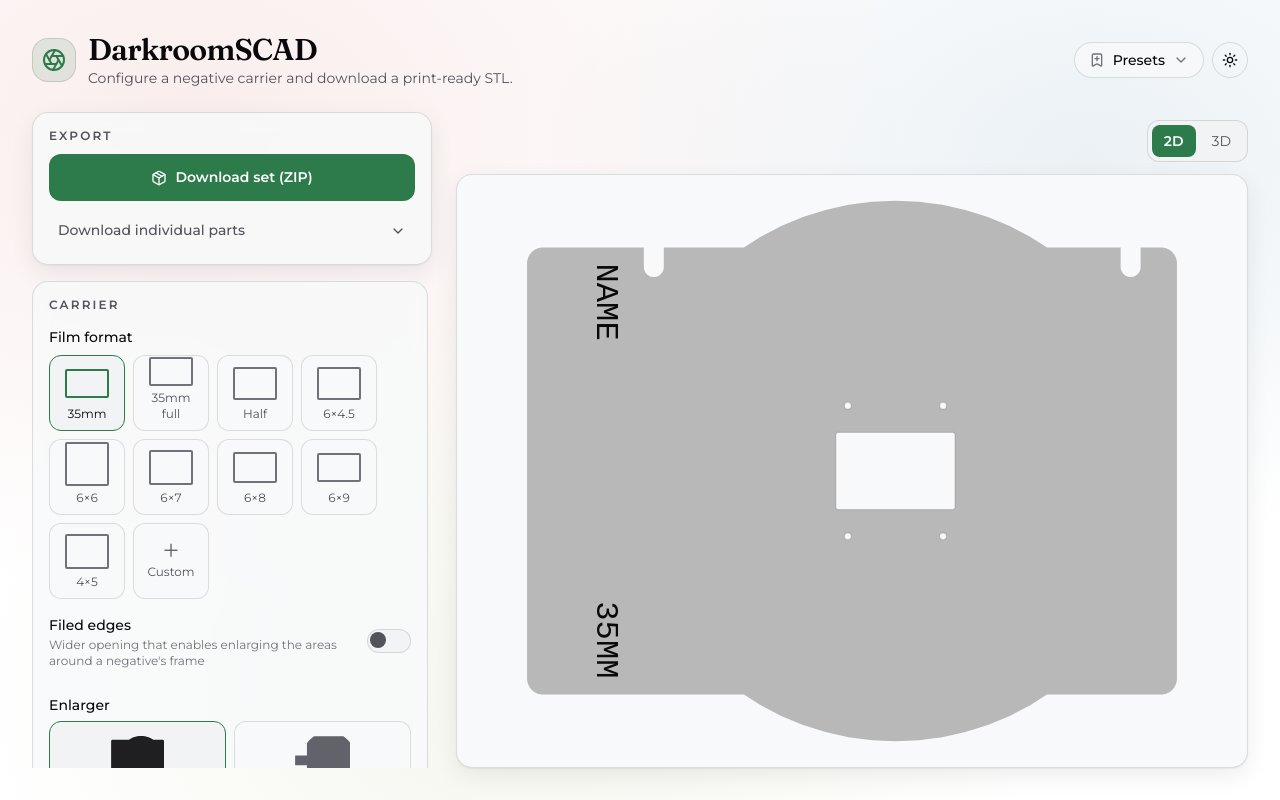
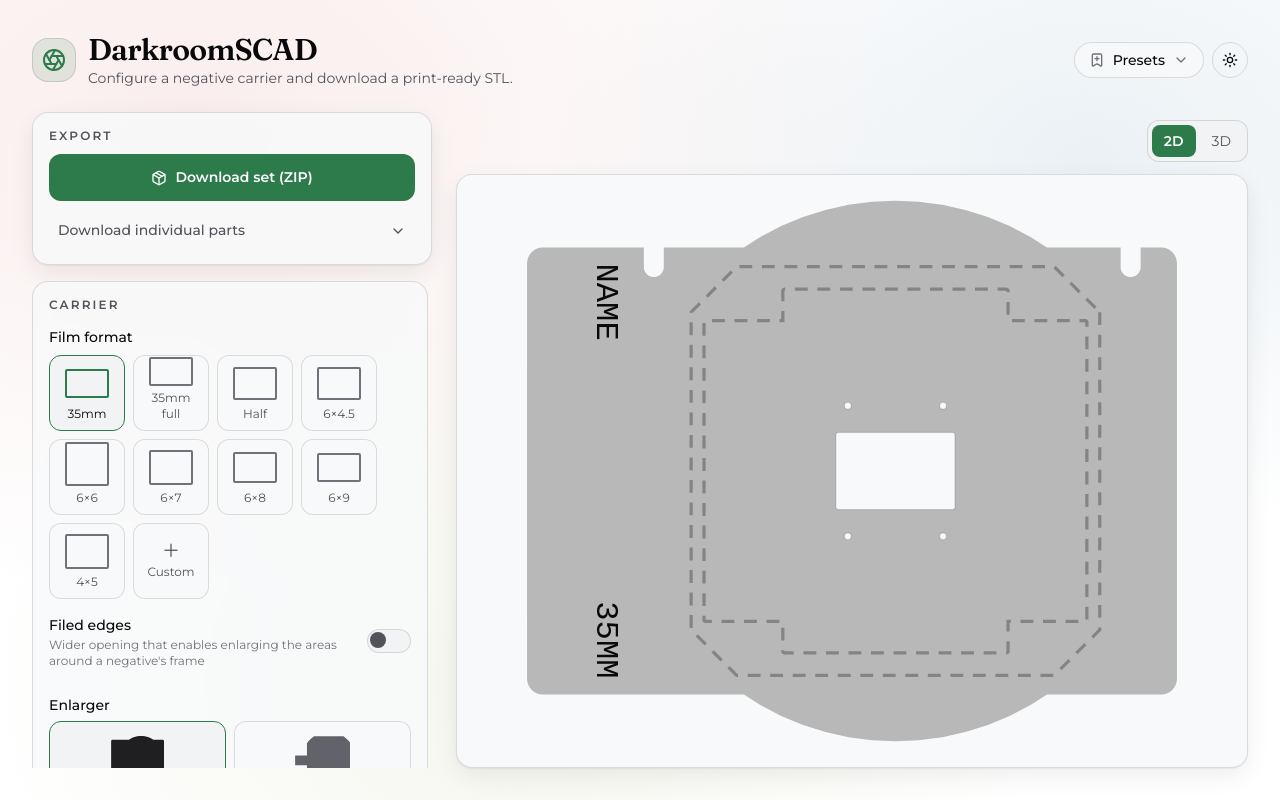
Before and after one commit to narrowstacks/darkroomscad-web, a Next.js app: page / in a window 1280 px wide. Built offline with nearby package versions, Linux system fonts and the light colour scheme.

Commit message:
fix(twod): render alignment-board overlay above body so it's visible

```diff
--- a/src/components/CarrierView2D.tsx
+++ b/src/components/CarrierView2D.tsx
@@ -62,13 +62,6 @@ export function CarrierView2D({ values }: { values: Record<string, FormValue> })
       style={{ background: viewer.background, border: "1px solid var(--border)" }}>
       <svg viewBox={`${view.minX} ${view.minY} ${view.w} ${view.h}`}
         className="h-full w-full" preserveAspectRatio="xMidYMid meet">
-        {/* Board overlay: distinct dashed underlay (separate part). */}
-        {board && (
-          <g transform="scale(1 -1)" opacity={0.5}>
-            <path d={board.d} fillRule="evenodd" fill="none"
-              stroke="var(--text-muted)" strokeWidth={1} strokeDasharray="4 3" />
-          </g>
-        )}
         {/* Body + cut/additive features share the SCAD→SVG y-flip via scale(1,-1). */}
         <g transform="scale(1 -1)">
           {body && <path data-layer="body" d={body.d} fill={viewer.model} />}
@@ -93,6 +86,13 @@ export function CarrierView2D({ values }: { values: Record<string, FormValue> })
               fill="var(--text-muted)" />
           )}
         </g>
+        {/* Board overlay: dashed ghost of the stacked alignment board, on top of the body. */}
+        {board && (
+          <g transform="scale(1 -1)" opacity={0.5}>
+            <path d={board.d} fillRule="evenodd" fill="none"
+              stroke="var(--text-muted)" strokeWidth={1} strokeDasharray="4 3" />
+          </g>
+        )}
         {/* Text in an unscaled group so glyphs are not mirrored. */}
         <g>
           {scene.texts.map((t, i) => (
```
